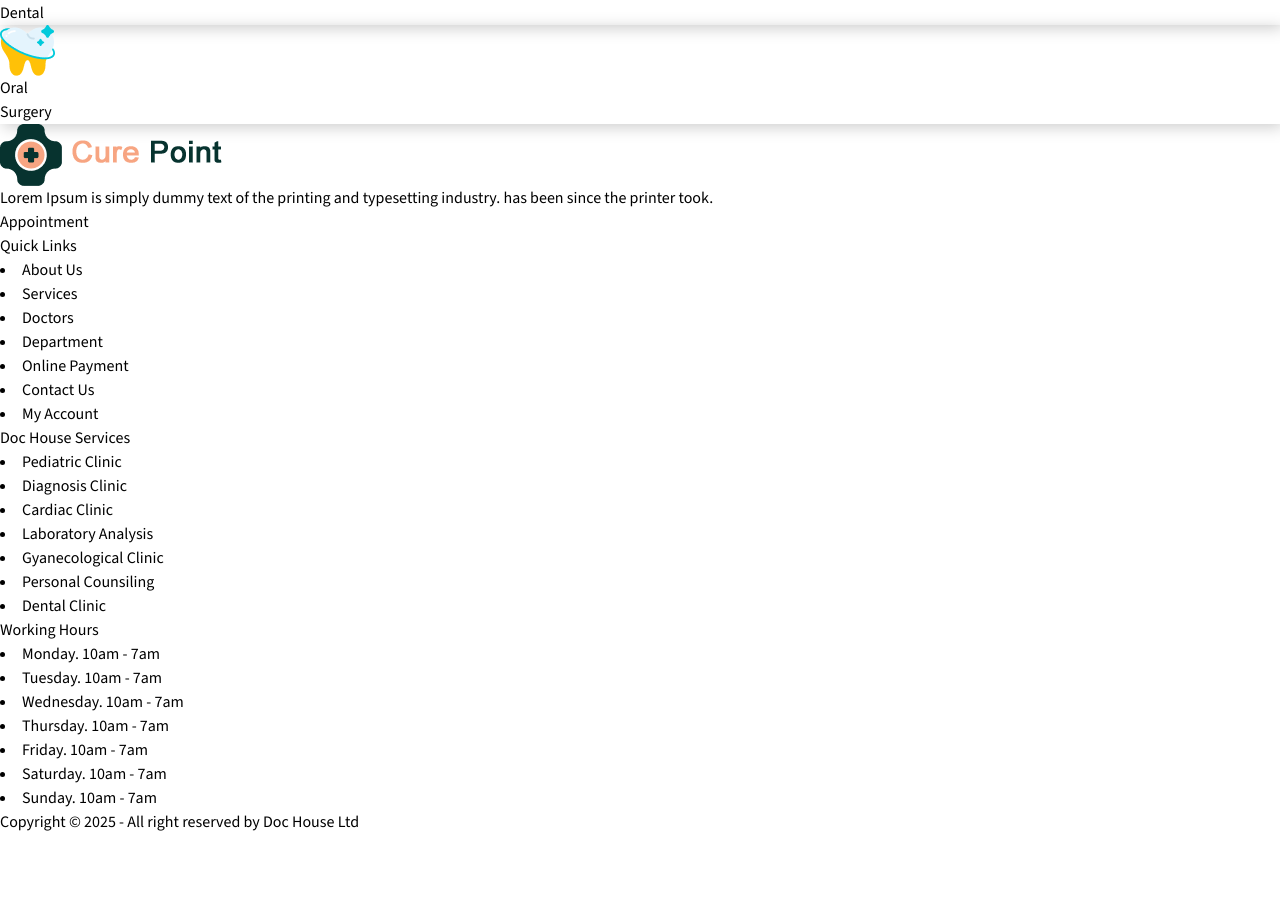
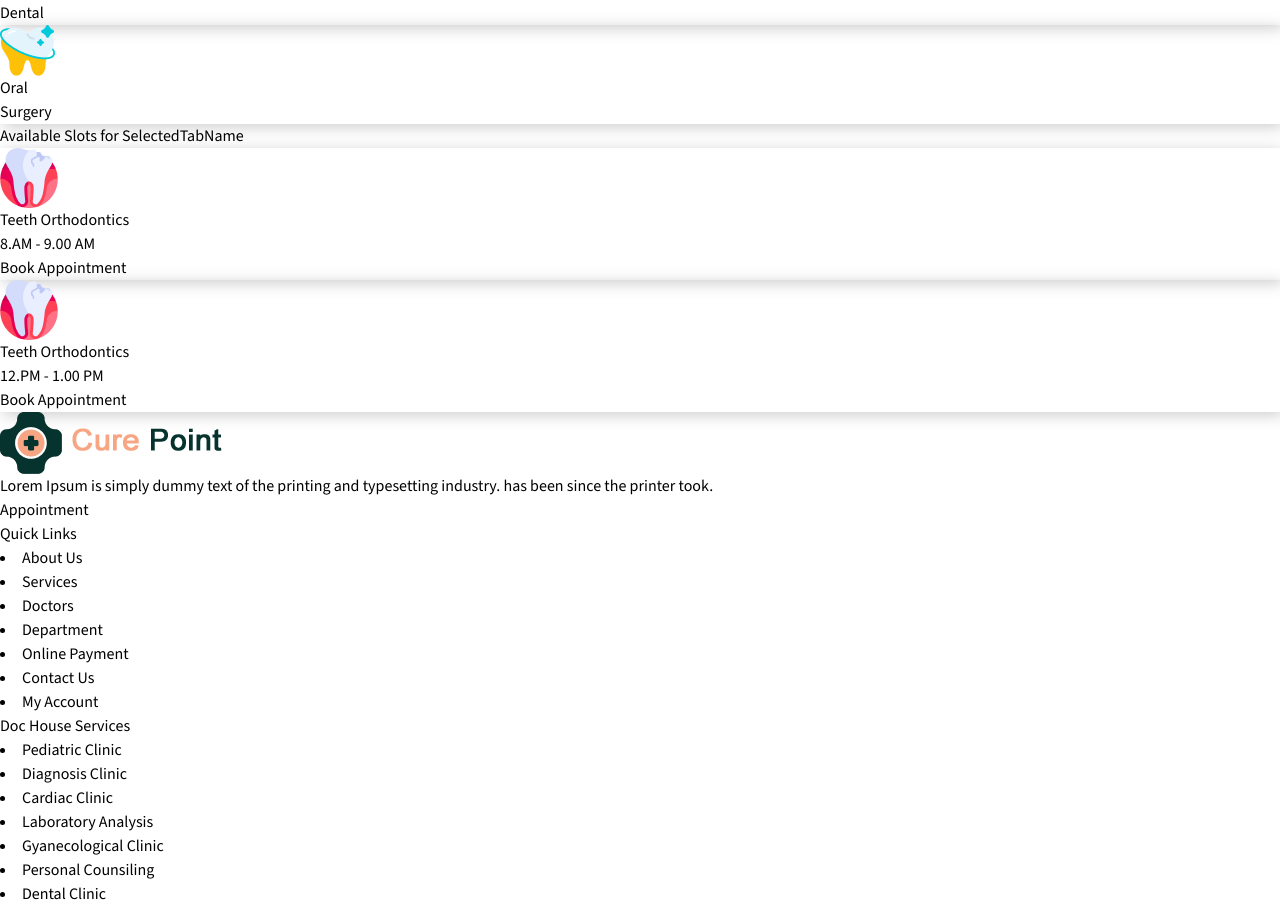
Before and after one commit to SajeedAninda/Cure-Point, a React (Vite) app: page /appointment in a window 1280 px wide. Shown: the part 1900-2809 px from the top of the page. Before the commit the page ends 2734 px from the top, so only its background shows below. Built offline with nearby package versions, Linux system fonts and the light colour scheme; no server answers.

Commit message:
Created framework for booking options

```diff
--- a/src/Appointment/Appointment.jsx
+++ b/src/Appointment/Appointment.jsx
@@ -73,33 +73,82 @@ const Appointment = () => {
 
         <div className='mt-6 grid grid-cols-1 lg:grid-cols-3 gap-12 '>
           <div className='rounded-xl px-12 py-6 flex items-center gap-4 cursor-pointer hover:scale-105 transition-all duration-200 ease-in bg-white gridShadows '>
-            <img className='w-[20%]' src={orthodonticsImg} alt="" />
-            <h3 className='text-[#1e1e1e] w-[60%] font-bold text-[22px]'>Teeth <br /> Orthodontics</h3>
+            <img className='w-[20%]' src={orthodonticsImg} alt='' />
+            <h3 className='text-[#1e1e1e] w-[60%] font-bold text-[22px]'>
+              Teeth <br /> Orthodontics
+            </h3>
           </div>
 
           <div className='rounded-xl px-12 py-6 flex items-center gap-4 cursor-pointer hover:scale-105 transition-all duration-200 ease-in bg-white gridShadows '>
-            <img className='w-[20%]' src={cosmeticImg} alt="" />
-            <h3 className='text-[#1e1e1e] w-[60%] font-bold text-[22px]'>Cosmetic  <br /> Dentistry</h3>
+            <img className='w-[20%]' src={cosmeticImg} alt='' />
+            <h3 className='text-[#1e1e1e] w-[60%] font-bold text-[22px]'>
+              Cosmetic <br /> Dentistry
+            </h3>
           </div>
 
           <div className='rounded-xl px-12 py-6 flex items-center gap-4 cursor-pointer hover:scale-105 transition-all duration-200 ease-in bg-white gridShadows '>
-            <img className='w-[20%]' src={cleaningImg} alt="" />
-            <h3 className='text-[#1e1e1e] w-[60%] font-bold text-[22px]'>Teeth <br /> Cleaning</h3>
+            <img className='w-[20%]' src={cleaningImg} alt='' />
+            <h3 className='text-[#1e1e1e] w-[60%] font-bold text-[22px]'>
+              Teeth <br /> Cleaning
+            </h3>
           </div>
 
           <div className='rounded-xl px-12 py-6 flex items-center gap-4 cursor-pointer hover:scale-105 transition-all duration-200 ease-in bg-white gridShadows '>
-            <img className='w-[20%]' src={cavityImg} alt="" />
-            <h3 className='text-[#1e1e1e] w-[60%] font-bold text-[22px]'>Cavity <br /> Protection</h3>
+            <img className='w-[20%]' src={cavityImg} alt='' />
+            <h3 className='text-[#1e1e1e] w-[60%] font-bold text-[22px]'>
+              Cavity <br /> Protection
+            </h3>
           </div>
 
           <div className='rounded-xl px-12 py-6 flex items-center gap-4 cursor-pointer hover:scale-105 transition-all duration-200 ease-in bg-white gridShadows '>
-            <img className='w-[20%]' src={pediatricImg} alt="" />
-            <h3 className='text-[#1e1e1e] w-[60%] font-bold text-[22px]'>Pediatric <br /> Dental</h3>
+            <img className='w-[20%]' src={pediatricImg} alt='' />
+            <h3 className='text-[#1e1e1e] w-[60%] font-bold text-[22px]'>
+              Pediatric <br /> Dental
+            </h3>
           </div>
 
           <div className='rounded-xl px-12 py-6 flex items-center gap-4 cursor-pointer hover:scale-105 transition-all duration-200 ease-in bg-white gridShadows '>
-            <img className='w-[20%]' src={oralImg} alt="" />
-            <h3 className='text-[#1e1e1e] w-[60%] font-bold text-[22px]'>Oral <br /> Surgery</h3>
+            <img className='w-[20%]' src={oralImg} alt='' />
+            <h3 className='text-[#1e1e1e] w-[60%] font-bold text-[22px]'>
+              Oral <br /> Surgery
+            </h3>
+          </div>
+        </div>
+      </div>
+
+      {/* BOOKING SECTION  */}
+      <div className='w-[95%] lg:w-[1150px] h-full mx-auto pb-32'>
+        <h1 className='text-[32px] text-[#1e1e1e] font-bold py-5 text-center'>
+          Available Slots for {"SelectedTabName"}
+        </h1>
+
+        <div className='mt-6 grid grid-cols-1 lg:grid-cols-3 gap-12 '>
+          <div className='rounded-xl px-12 py-6 flex flex-col justify-center items-center gap-4 cursor-pointer transition-all duration-200 ease-in bg-white gridShadows '>
+            <img className='w-[20%]' src={orthodonticsImg} alt='' />
+            <h3 className='text-[#1e1e1e] font-bold text-[22px] text-center'>
+              Teeth Orthodontics
+            </h3>
+            <p className='text-[#1e1e1e] font-bold text-[16px] text-center mt-2'>
+              8.AM - 9.00 AM
+            </p>
+
+            <button className='text-white text-[16px] font-bold bg-[#F7A582] px-6 py-3 hover:opacity-70 transition-opacity duration-300 ease-in-out rounded-lg mt-4 w-full'>
+              Book Appointment
+            </button>
+          </div>
+
+          <div className='rounded-xl px-12 py-6 flex flex-col justify-center items-center gap-4 cursor-pointer transition-all duration-200 ease-in bg-white gridShadows '>
+            <img className='w-[20%]' src={orthodonticsImg} alt='' />
+            <h3 className='text-[#1e1e1e] font-bold text-[22px] text-center'>
+              Teeth Orthodontics
+            </h3>
+            <p className='text-[#1e1e1e] font-bold text-[16px] text-center mt-2'>
+              12.PM - 1.00 PM
+            </p>
+
+            <button className='text-white text-[16px] font-bold bg-[#F7A582] px-6 py-3 hover:opacity-70 transition-opacity duration-300 ease-in-out rounded-lg mt-4 w-full'>
+              Book Appointment
+            </button>
           </div>
         </div>
       </div>
```
